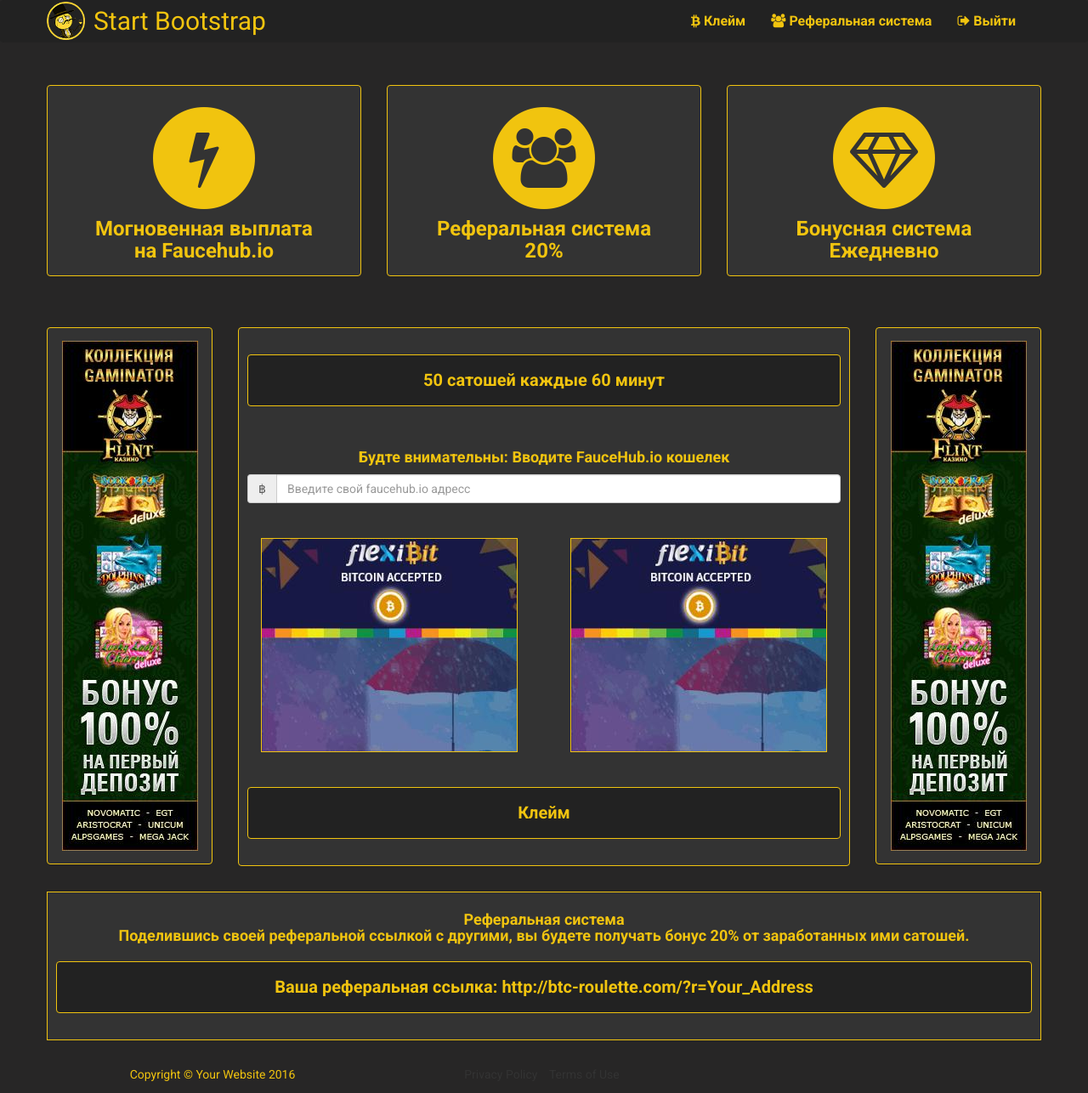
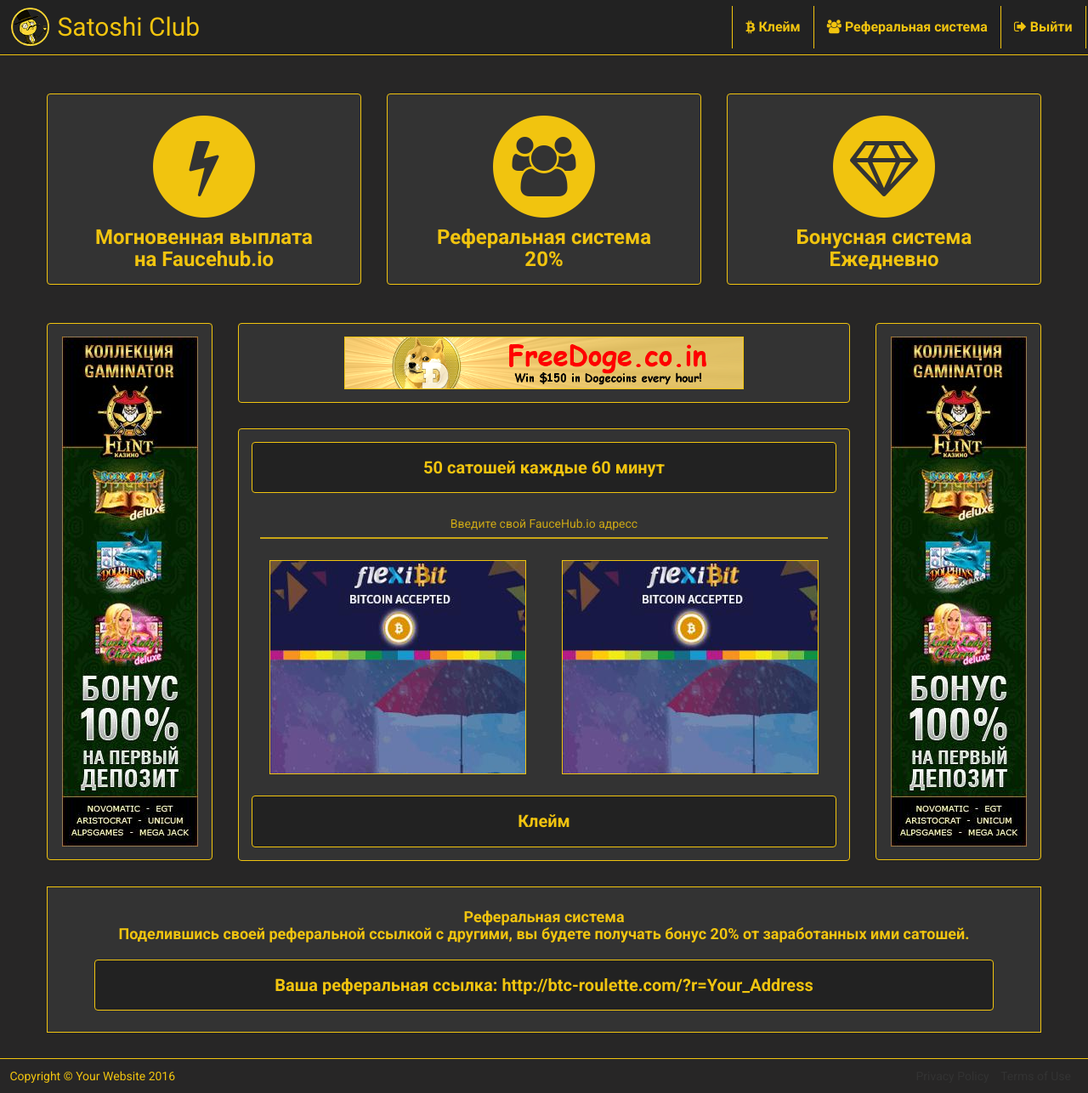
Before and after one commit to Privatik3/satoshi-progress.com, a website: page index.html in a window 1280 px wide. Shown: the whole page at 85% size. Drawn offline with nearby package versions, Linux system fonts and the light colour scheme; files that its build step writes are made by us from their sources.

Commit message:
ReDesign

```diff
--- a/index.html
+++ b/index.html
@@ -25,7 +25,7 @@
                     data-target="#bs-example-navbar-collapse-1">
                 <span class="sr-only">Toggle navigation</span> Menu <i class="fa fa-bars"></i>
             </button>
-            <a class="navbar-brand page-scroll" href="#page-top">Start Bootstrap</a>
+            <a class="navbar-brand page-scroll" href="#page-top">Satoshi Club</a>
         </div>
 
         <!-- Collect the nav links, forms, and other content for toggling -->
@@ -42,7 +42,7 @@
                     </a>
                 </li>
                 <li>
-                    <a class="page-scroll" href="#">
+                    <a class="sign-out" href="#">
                         <i class="fa fa-sign-out" aria-hidden="true"></i> Выйти
                     </a>
                 </li>
@@ -108,22 +108,20 @@
 
             <div class="col-md-8">
                 <div class="col-md-12">
+
+                    <div class="panel custome-panel claim-col">
+                        <img class="border-banner" src="img/banners/468_60.png">
+                    </div>
+
                     <div class="panel custome-panel claim-col">
                         <div class="alert alert-custome" role="alert">50 сатошей каждые 60 минут</div>
-                        <br><h4>Будте внимательны: Вводите FauceHub.io кошелек</h4>
-
-                        <div class="input-group address">
-                            <span class="input-group-addon" id="bitcoin-symbol">฿</span>
-                            <input type="text" class="form-control" placeholder="Введите свой faucehub.io адресс"
-                                   aria-describedby="bitcoin-symbol">
-                        </div>
-
-                        <div class="row">
+                        <input id="address" type="text" class="form-control" value="Введите свой FauceHub.io адресс" title="address">
+                        <div class="row claim-banners">
                             <div class="col-md-6">
-                                <div class="claim-col banner"> <img class="border-banner" src="img/banners/300_250.JPG"> </div>
+                                <div class="banner"> <img class="border-banner" src="img/banners/300_250.JPG"> </div>
                             </div>
                             <div class="col-md-6">
-                                <div class="claim-col banner"> <img class="border-banner" src="img/banners/300_250.JPG"> </div>
+                                <div class="banner"> <img class="border-banner" src="img/banners/300_250.JPG"> </div>
                             </div>
                         </div>
                         <div class="alert alert-custome" role="alert">Клейм
@@ -136,11 +134,11 @@
             </div>
         </div>
         <div class="row">
-            <div class="col-md-12 custome-panel claim-col banner">
+            <div class="col-md-12 custome-panel">
                     <h4>Реферальная система<br>
                         Поделившись своей реферальной ссылкой с другими, вы будете получать бонус 20% от
                         заработанных ими сатошей.</h4>
-                    <div class="alert alert-custome" role="alert">Ваша реферальная ссылка:
+                    <div class="alert alert-custome reff" role="alert">Ваша реферальная ссылка:
                         http://btc-roulette.com/?r=Your_Address
                     </div>
 
@@ -154,10 +152,10 @@
 <footer>
     <div class="container">
         <div class="row">
-            <div class="col-md-4">
+            <div class="col-md-2">
                 <span class="copyright">Copyright &copy; Your Website 2016</span>
             </div>
-            <div class="col-md-4 col-md-offset-4">
+            <div class="col-md-2 pull-right">
                 <ul class="list-inline quicklinks">
                     <li><a href="#">Privacy Policy</a>
                     </li>
--- a/less/style.less
+++ b/less/style.less
@@ -57,14 +57,23 @@
 	color: @theme-alert-color;
 	font-size: 20px;
 	font-weight: 700;
-	margin-top: 20px;
+	margin: 0;
 	border: 1px solid @theme-border-color;
 }
 
 // Navigation bar style
 .navbar-custom {
-	background-color: @theme-second;
+	background-color: #222222;
 	border: none;
+	height: 65px;
+	border-bottom: 1px solid;
+	border-radius: unset;
+	margin: 0;
+	.container {
+		margin-top: 7px;
+		width: 1275px;
+		padding: 0;
+	}
 	.navbar-brand {
 		background: @theme-second url(/img/logo.png) 0 2px no-repeat;
 		padding-left: 55px;
@@ -72,18 +81,23 @@
 		background-size: 45px;
 		color: @theme-alert-color;
 		font-size: 30px;
+		margin-left: 10px !important;
 	}
-	.navbar-nav li a{
+	.navbar-nav li a {
 		color: @theme-alert-color;
 		font-size: 16px;
 		font-weight: 700;
+		border-left: 1px solid;
+	}
+	.sign-out {
+		border-right: 1px solid;
 	}
 }
 
 // Service section style
 #services {
 	.row {
-		margin: 30px -15px; //было 40px -15px стало 30px -15px
+		margin: 45px -15px;
 	}
 	.fa-custome {
 		color: @theme-primary;
@@ -98,33 +112,44 @@
 
 // Claim section style
 #claim {
+	.claim-banners {
+		margin: 25px 0;
+	}
 	.claim-col {
-		padding: 11.4px 10px;
 		width: 720px;
+		margin-bottom: 30px;
 	}
 	.banner {
 		width: 100%;
 	}
-	.row {
-		margin: 30px -15px; //было 40px -15px стало 30px -15px
-	}
     .border-banner{
         border: 1px solid @theme-border-color;
-  }
+  	}
+	.reff {
+		margin: 20px 40px 10px;
+	}
 }
 
-/*
+#address {
+	width: 97%;
+	border: none;
+	background-color: transparent;
+	box-shadow: unset;
+	border-bottom: 2px solid #f1c40f;
+	border-radius: 0;
+	color: #f1c40f;
+	text-align: center;
+	margin: 20px auto;
+	opacity: 0.8;
+}
 
+// Footer section style
+footer {
+	margin-top: 30px;
+	border-top: 1px solid;
+	height: 40px;
+	.container {
+		width: 1275px;
+		padding-top: 10px;
+	}
 }
-	width: 95%;
-    border: none;
-    background-color: transparent;
-    box-shadow: unset;
-    border-bottom: 2px solid #2d3035;
-    border-radius: 0;
-    color: #2d3035b3;
-    text-align: center;
-    margin: auto;
-
-
-*/
```
Also changed, not shown: img/banners/468_60.png (added).
